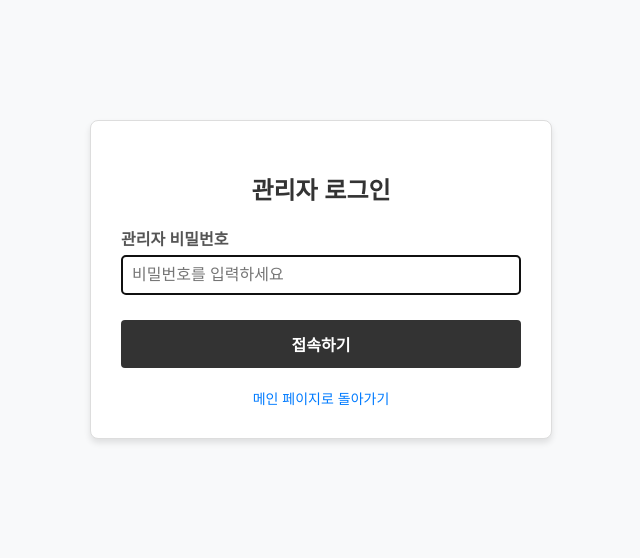
After one commit to TeamCluster/Nareum-Portal-Schedule, a Flask app: page /manage/login in a window 1280 px wide. The commit adds this page. Shown: the top 558 px of the page, without its empty margins (319-959 px from the left). Run offline with Flask 3, Linux system fonts and the light colour scheme.

Commit message:
[feat] renamed, make session, delete button

```diff
--- a/app.py
+++ b/app.py
@@ -1,7 +1,8 @@
-from flask import Flask, render_template, request, redirect, url_for, flash, jsonify
+from flask import Flask, render_template, request, redirect, url_for, flash, jsonify, session
 from models import db, Facility, Reservation
 from dotenv import load_dotenv
 from datetime import datetime, timedelta
+from sqlalchemy import text
 import os, sys, io
 
 sys.stdout = io.TextIOWrapper(sys.stdout.buffer, encoding="utf-8")
@@ -13,8 +14,19 @@ app.config['SQLALCHEMY_DATABASE_URI'] = 'sqlite:///resv.db'
 app.config['SQLALCHEMY_TRACK_MODIFICATIONS'] = False
 app.secret_key = "secret"
 
+MANAGE_PASSWORD = os.environ.get("MANAGE_PASSWORD", "manage123")
+
 SERVICE_NAME = "나름센터 활동실 대관"
 db.init_app(app)
+
+@app.before_request
+def check_manage_access():
+    if request.path.startswith('/manage'):
+        if request.path == '/manage/login':
+            return
+        if not session.get('manage_logged_in'):
+            flash('관리자 로그인이 필요합니다.')
+            return redirect(url_for('manage_login'))
 
 @app.route('/')
 def index():
@@ -37,7 +49,6 @@ def index():
             end_of_day = datetime.combine(target_date + timedelta(days=1), datetime.min.time())
 
             for facility in facilities:
-                # [수정] is_deleted == False 조건 추가
                 reservations = Reservation.query.filter(
                     Reservation.facility_id == facility.id,
                     Reservation.start_time >= start_of_day,
@@ -80,7 +91,6 @@ def reserve(facility_id):
     selected_date_obj = datetime.strptime(selected_date_str, "%Y-%m-%d").date()
     facility = Facility.query.get_or_404(facility_id)
 
-    # [수정] is_deleted == False 조건 추가
     existing_res = Reservation.query.filter(
         Reservation.facility_id == facility_id,
         Reservation.start_time >= datetime.combine(selected_date_obj, datetime.min.time()),
@@ -117,7 +127,6 @@ def reserve(facility_id):
         start_dt = datetime.combine(selected_date_obj, datetime.strptime(f"{start_hour:02d}:00", "%H:%M").time())
         end_dt = datetime.combine(selected_date_obj, datetime.strptime(f"{end_hour:02d}:00", "%H:%M").time())
 
-        # [수정] 중복 예약 검증 시 is_deleted == False 추가
         overlap = Reservation.query.filter(
             Reservation.facility_id == facility_id,
             Reservation.start_time < end_dt,
@@ -163,8 +172,6 @@ def check():
         search_name = request.form.get('name')
         search_contact = request.form.get('contact')
 
-        # [수정] 거절 및 취소 내역도 확인해야 하므로 상태 필터(status.in_) 제거
-        # 검색된 사용자의 모든 예약 내역을 불러와서 템플릿에서 분기 처리
         reservations = Reservation.query.filter(
             Reservation.applicant_name == search_name,
             Reservation.applicant_contact == search_contact
@@ -175,10 +182,9 @@ def check():
 @app.route('/cancel/<int:res_id>', methods=['POST'])
 def cancel(res_id):
     res = Reservation.query.get_or_404(res_id)
-    # 삭제되지 않고 승인/대기 중인 예약만 취소 가능
     if not res.is_deleted and res.status in ['confirmed', 'pending']:
         res.status = 'cancelled'
-        res.is_deleted = True # [추가] Soft Delete 처리
+        res.is_deleted = True
         db.session.commit()
         flash("예약이 정상적으로 취소되었습니다.")
     else:
@@ -187,18 +193,36 @@ def cancel(res_id):
     return redirect(url_for('check'))
 
 # ==========================================
-# 관리자 (Admin) 라우트
+# 관리자 (Manage) 라우트 - 모든 url, 함수명 변경
 # ==========================================
 
-@app.route('/admin')
-def admin():
-    # [수정] 대기 중이면서 삭제되지 않은 예약만 조회
+@app.route('/manage/login', methods=['GET', 'POST'])
+def manage_login():
+    if request.method == 'POST':
+        password = request.form.get('password')
+
+        if password == MANAGE_PASSWORD:
+            session['manage_logged_in'] = True
+            flash('관리자로 로그인되었습니다.')
+            return redirect(url_for('manage'))
+        else:
+            flash('비밀번호가 올바르지 않습니다.')
+
+    return render_template('manage_login.html')
+
+@app.route('/manage/logout')
+def manage_logout():
+    session.pop('manage_logged_in', None)
+    flash('관리자 계정에서 로그아웃 되었습니다.')
+    return redirect(url_for('index'))
+
+@app.route('/manage')
+def manage():
     pending_reservations = Reservation.query.filter_by(status='pending', is_deleted=False).order_by(Reservation.start_time).all()
-    return render_template('admin.html', pending_reservations=pending_reservations)
+    return render_template('manage.html', pending_reservations=pending_reservations)
 
-@app.route('/admin/api/events')
-def admin_api_events():
-    # [수정] 취소되거나 거절된 건(is_deleted=True)은 달력에서 제외
+@app.route('/manage/api/events')
+def manage_api_events():
     reservations = Reservation.query.filter_by(is_deleted=False).all()
     events = []
     for res in reservations:
@@ -208,12 +232,12 @@ def admin_api_events():
             'title': f"[{res.facility.name}] {res.applicant_name}",
             'start': res.start_time.isoformat(),
             'end': res.end_time.isoformat(),
-            'url': url_for('admin_edit', res_id=res.id),
+            'url': url_for('manage_edit', res_id=res.id),
             'color': color
         })
     return jsonify(events)
 
-@app.route('/admin/api/booked_times')
+@app.route('/manage/api/booked_times')
 def api_booked_times():
     facility_id = request.args.get('facility_id', type=int)
     date_str = request.args.get('date')
@@ -229,7 +253,6 @@ def api_booked_times():
     start_of_day = datetime.combine(target_date, datetime.min.time())
     end_of_day = datetime.combine(target_date + timedelta(days=1), datetime.min.time())
 
-    # [수정] is_deleted == False 조건 추가
     reservations = Reservation.query.filter(
         Reservation.facility_id == facility_id,
         Reservation.start_time >= start_of_day,
@@ -245,30 +268,29 @@ def api_booked_times():
 
     return jsonify(list(set(booked)))
 
-@app.route('/admin/approve/<int:res_id>', methods=['POST'])
-def admin_approve(res_id):
+@app.route('/manage/approve/<int:res_id>', methods=['POST'])
+def manage_approve(res_id):
     res = Reservation.query.get_or_404(res_id)
     res.status = 'confirmed'
     db.session.commit()
     flash(f"{res.applicant_name}님의 예약이 승인되었습니다.")
-    return redirect(request.referrer or url_for('admin'))
+    return redirect(request.referrer or url_for('manage'))
 
-# [추가/수정] 기존 admin_delete 대신 거절(reject) 처리를 수행하는 라우트
-@app.route('/admin/reject/<int:res_id>', methods=['POST'])
-def admin_reject(res_id):
+@app.route('/manage/reject/<int:res_id>', methods=['POST'])
+def manage_reject(res_id):
     res = Reservation.query.get_or_404(res_id)
     reason = request.form.get('reject_reason', '관리자 직권 거절')
 
     res.status = 'rejected'
-    res.is_deleted = True # Soft delete 처리
-    res.reject_reason = reason # 거절 사유 기록
+    res.is_deleted = True
+    res.reject_reason = reason
     db.session.commit()
 
     flash(f"{res.applicant_name}님의 예약이 거절(취소) 처리되었습니다.")
-    return redirect(request.referrer or url_for('admin'))
+    return redirect(request.referrer or url_for('manage'))
 
-@app.route('/admin/edit/<int:res_id>', methods=['GET', 'POST'])
-def admin_edit(res_id):
+@app.route('/manage/edit/<int:res_id>', methods=['GET', 'POST'])
+def manage_edit(res_id):
     res = Reservation.query.get_or_404(res_id)
 
     if request.method == 'POST':
@@ -287,7 +309,6 @@ def admin_edit(res_id):
         res.participant_info = participants
         res.requested_equipment = request.form.getlist("equipment")
 
-        # [수정] 상태 및 soft delete, 거절 사유 저장 로직 반영
         new_status = request.form.get('status')
         res.status = new_status
 
@@ -301,15 +322,15 @@ def admin_edit(res_id):
 
         db.session.commit()
         flash("예약 정보가 성공적으로 수정되었습니다.")
-        return redirect(url_for('admin_edit', res_id=res.id))
+        return redirect(url_for('manage_edit', res_id=res.id))
 
     participants = res.participant_info if res.participant_info else {}
     equipments_list = res.requested_equipment if res.requested_equipment else []
 
-    return render_template('admin_edit.html', res=res, participants=participants, equipments_list=equipments_list)
+    return render_template('manage_edit.html', res=res, participants=participants, equipments_list=equipments_list)
 
-@app.route('/admin/add', methods=['GET', 'POST'])
-def admin_add():
+@app.route('/manage/add', methods=['GET', 'POST'])
+def manage_add():
     facilities = Facility.query.all()
     if request.method == 'POST':
         facility_id = request.form.get("facility_id")
@@ -327,7 +348,6 @@ def admin_add():
         start_dt = datetime.combine(target_date, datetime.strptime(f"{start_hour:02d}:00", "%H:%M").time())
         end_dt = datetime.combine(target_date, datetime.strptime(f"{end_hour:02d}:00", "%H:%M").time())
 
-        # [수정] is_deleted == False 추가
         overlap = Reservation.query.filter(
             Reservation.facility_id == facility_id,
             Reservation.start_time < end_dt,
@@ -368,13 +388,21 @@ def admin_add():
         db.session.add(new_res)
         db.session.commit()
         flash("관리자 권한으로 예약을 성공적으로 추가했습니다.")
-        return redirect(url_for('admin'))
+        return redirect(url_for('manage'))
 
-    return render_template('admin_add.html', facilities=facilities)
+    return render_template('manage_add.html', facilities=facilities)
 
 if __name__ == "__main__":
     with app.app_context():
         db.create_all()
+
+        try:
+            db.session.execute(text("ALTER TABLE reservations ADD COLUMN is_deleted BOOLEAN NOT NULL DEFAULT 0;"))
+            db.session.execute(text("ALTER TABLE reservations ADD COLUMN reject_reason VARCHAR(255);"))
+            db.session.commit()
+        except Exception as e:
+            db.session.rollback()
+
         if not Facility.query.first():
             facilities = [
                 Facility(name="활력충전터", type="연습실", description="음악 연습 공간"),
@@ -385,4 +413,5 @@ if __name__ == "__main__":
             ]
             db.session.add_all(facilities)
             db.session.commit()
+
     app.run(debug=True, host="127.0.0.1", port=5000)
--- a/templates/index.html
+++ b/templates/index.html
@@ -10,7 +10,7 @@
     <div class="header-top">
         <h1>{{ SERVICE_NAME }}</h1>
         <div>
-            <a href="{{ url_for('admin') }}" class="btn" style="background-color:#333; color:white;">관리자 페이지</a>
+            <!-- [수정] 관리자 페이지로 가는 버튼 제거 (도메인으로 직접 접근해야 함) -->
             <a href="{{ url_for('check') }}" class="btn btn-primary">예약 내역 확인하기</a>
         </div>
     </div>
--- a/templates/admin_edit.html
+++ b/templates/manage_edit.html
@@ -16,7 +16,7 @@
 <body style="max-width: 800px; margin: 0 auto; padding: 20px;">
     <div class="header-top" style="display: flex; justify-content: space-between;">
         <h1>예약 상세 정보 및 수정</h1>
-        <a href="{{ url_for('admin') }}" class="btn">대시보드로 돌아가기</a>
+        <a href="{{ url_for('manage') }}" class="btn">대시보드로 돌아가기</a>
     </div>
 
     {% with messages = get_flashed_messages() %}
@@ -97,11 +97,9 @@
                 </select>
             </div>
 
-            <!-- 승인 거절 시 사유 입력 그룹 -->
             <div class="form-group" id="reasonGroup" style="display: {% if res.status == 'rejected' %}block{% else %}none{% endif %}; margin-top: 15px;">
                 <label>거절 사유 (신청자에게 표시됩니다)</label>
 
-                <!-- [수정] 드롭다운과 텍스트 인풋을 분리하여 제공 -->
                 <select id="presetReasonSelect" onchange="updateCustomReasonInput()" style="margin-bottom: 10px; border: 1px solid #ccc; border-radius: 4px;">
                     <option value="">-- 자주 쓰는 사유 선택 --</option>
                     <option value="해당 일시 시설 수용 인원 초과">해당 일시 시설 수용 인원 초과</option>
@@ -132,7 +130,6 @@
             }
         }
 
-        // 선택 상자에서 고르면 인풋 박스 값을 자동으로 바꿔줍니다.
         function updateCustomReasonInput() {
             var preset = document.getElementById('presetReasonSelect').value;
             var actual = document.getElementById('actualRejectReason');
--- /dev/null
+++ b/templates/manage_login.html
@@ -0,0 +1,56 @@
+<!DOCTYPE html>
+<html lang="ko">
+<head>
+    <meta charset="UTF-8">
+    <title>관리자 로그인</title>
+    <link rel="stylesheet" href="{{ url_for('static', filename='css/style.css') }}">
+    <style>
+        .login-container {
+            max-width: 400px;
+            margin: 100px auto;
+            padding: 30px;
+            background: #fff;
+            border-radius: 8px;
+            box-shadow: 0 4px 6px rgba(0,0,0,0.1);
+            border: 1px solid #ddd;
+        }
+        .login-container h2 {
+            text-align: center;
+            margin-bottom: 20px;
+            color: #333;
+        }
+        .form-group { margin-bottom: 15px; }
+        .form-group label { display: block; margin-bottom: 5px; font-weight: bold; color: #555;}
+        .form-group input { width: 100%; padding: 10px; border: 1px solid #ddd; border-radius: 4px; box-sizing: border-box; font-size: 16px; }
+        .btn-login { width: 100%; padding: 12px; font-size: 16px; background-color: #333; color: white; border: none; border-radius: 4px; cursor: pointer; font-weight: bold; margin-top: 10px;}
+        .btn-login:hover { background-color: #555; }
+    </style>
+</head>
+<body style="background-color: #f8f9fa;">
+    <div class="login-container">
+        <h2>관리자 로그인</h2>
+
+        {% with messages = get_flashed_messages() %}
+          {% if messages %}
+            <div style="background: #fdf2f2; border-left: 4px solid #d9534f; color: #d9534f; padding: 10px; margin-bottom: 15px; border-radius: 4px; font-size: 14px; font-weight: bold;">
+            {% for message in messages %}
+              <p style="margin: 0;">{{ message }}</p>
+            {% endfor %}
+            </div>
+          {% endif %}
+        {% endwith %}
+
+        <form method="post" action="{{ url_for('manage_login') }}">
+            <div class="form-group">
+                <label>관리자 비밀번호</label>
+                <input type="password" name="password" required autofocus placeholder="비밀번호를 입력하세요">
+            </div>
+            <button type="submit" class="btn-login">접속하기</button>
+        </form>
+
+        <div style="text-align: center; margin-top: 20px;">
+            <a href="{{ url_for('index') }}" style="color: #007bff; text-decoration: none; font-size: 14px;">메인 페이지로 돌아가기</a>
+        </div>
+    </div>
+</body>
+</html>
```
Also changed, not shown: models/__init__.py (+1 -14 lines), templates/manage.html (renamed from templates/admin.html, +13 -19 lines), templates/manage_add.html (renamed from templates/admin_add.html, +2 -10 lines).
